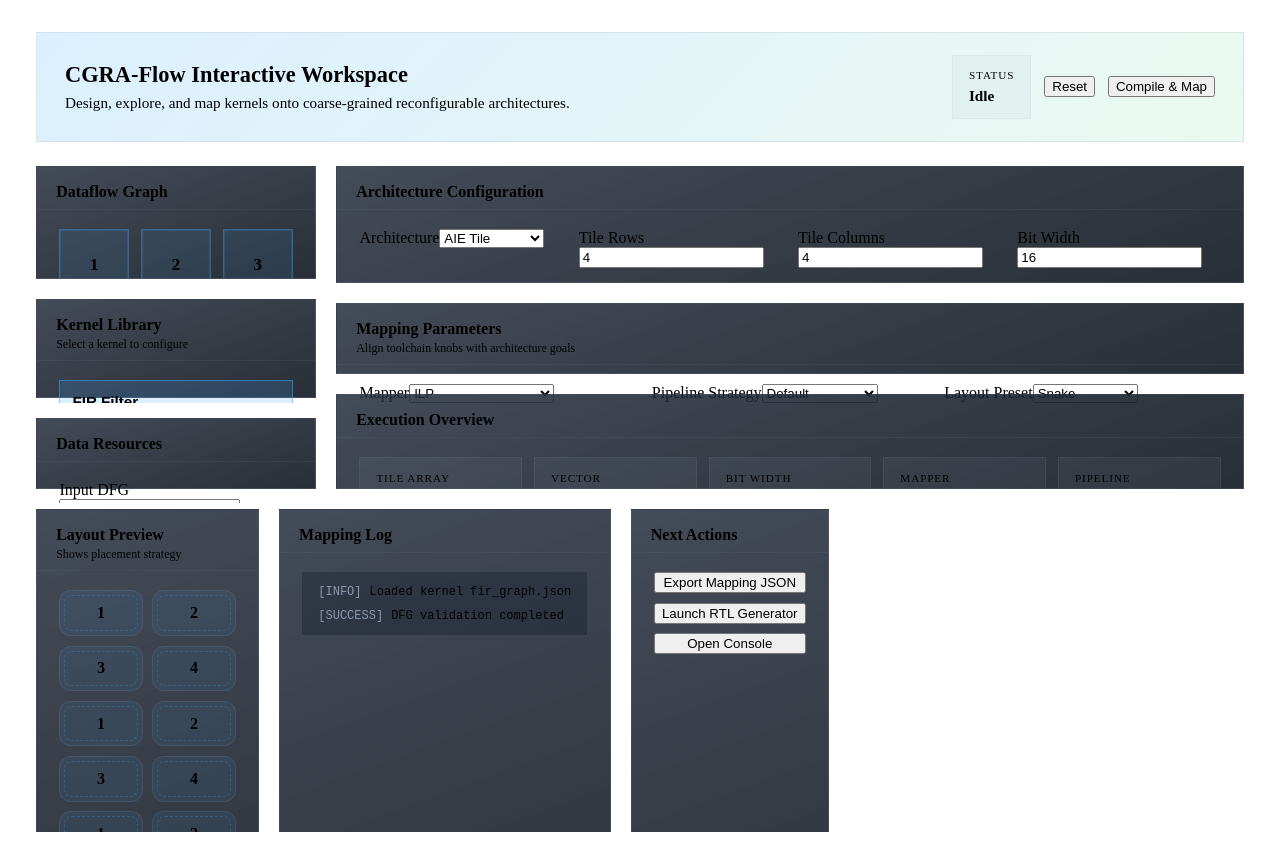
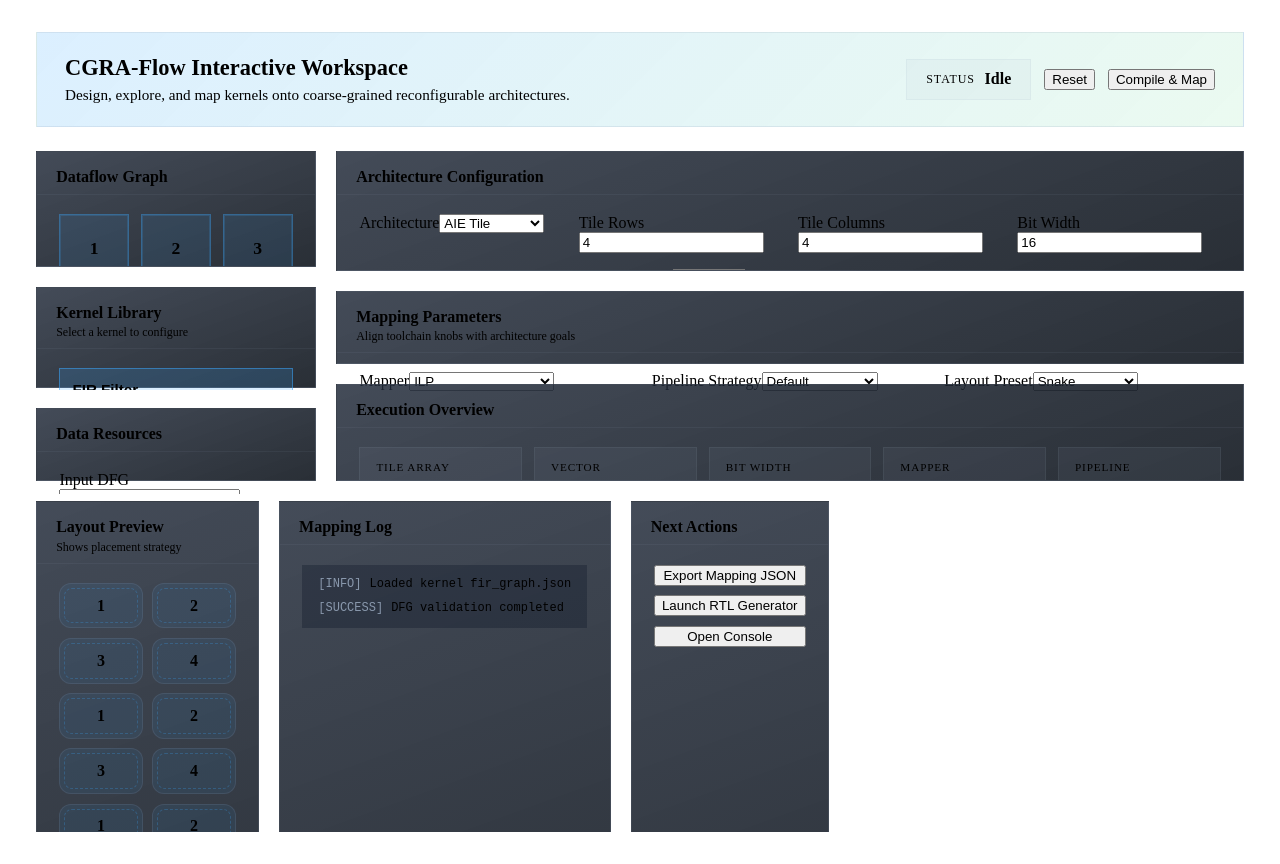
Before and after one commit to syifan/cgra-flow-ui, a React (Vite) app: page / in a window 1280 px wide. Built offline with nearby package versions, Linux system fonts and the light colour scheme; the HTML template or start-up script is replaced by a standard one.

Commit message:
Fix nav UI: Make header StatBadge display inline with consistent button heights
Co-authored-by: syifan <2524066+syifan@users.noreply.github.com>

```diff
--- a/src/App.jsx
+++ b/src/App.jsx
@@ -117,7 +117,7 @@ function App() {
           <p>Design, explore, and map kernels onto coarse-grained reconfigurable architectures.</p>
         </div>
         <div className="header-actions">
-          <StatBadge label="Status" value={status} variant={status === 'Complete' ? 'success' : 'info'} />
+          <StatBadge label="Status" value={status} variant={status === 'Complete' ? 'success' : 'info'} inline />
           <button type="button" className="outline" onClick={handleReset}>
             Reset
           </button>
--- a/src/components/StatBadge.jsx
+++ b/src/components/StatBadge.jsx
@@ -1,8 +1,8 @@
 import PropTypes from 'prop-types';
 
-function StatBadge({ label, value, variant }) {
+function StatBadge({ label, value, variant, inline }) {
   return (
-    <div className={`stat-badge ${variant}`}>
+    <div className={`stat-badge ${variant}${inline ? ' inline' : ''}`}>
       <span className="stat-label">{label}</span>
       <span className="stat-value">{value}</span>
     </div>
@@ -12,11 +12,13 @@ function StatBadge({ label, value, variant }) {
 StatBadge.propTypes = {
   label: PropTypes.string.isRequired,
   value: PropTypes.string.isRequired,
-  variant: PropTypes.oneOf(['info', 'success', 'warning'])
+  variant: PropTypes.oneOf(['info', 'success', 'warning']),
+  inline: PropTypes.bool
 };
 
 StatBadge.defaultProps = {
-  variant: 'info'
+  variant: 'info',
+  inline: false
 };
 
 export default StatBadge;
--- a/src/styles/app.scss
+++ b/src/styles/app.scss
@@ -276,6 +276,21 @@
   color: var(--success);
 }
 
+.stat-badge.inline {
+  flex-direction: row;
+  align-items: center;
+  gap: 0.6rem;
+  padding: 0.65rem 1.2rem;
+}
+
+.stat-badge.inline .stat-label {
+  font-size: 0.75rem;
+}
+
+.stat-badge.inline .stat-value {
+  font-size: 1rem;
+}
+
 .layout-preview {
   display: flex;
   flex-direction: column;
```
